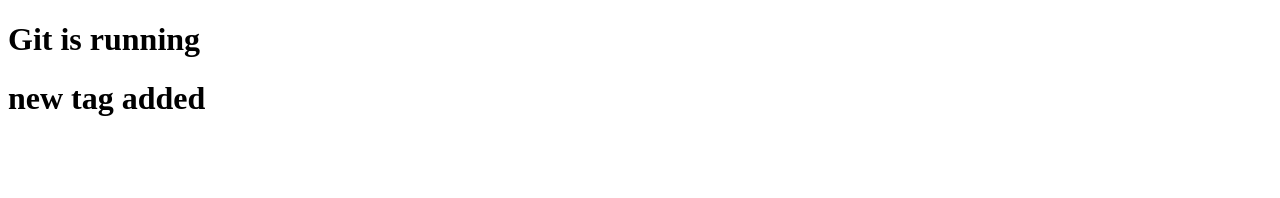
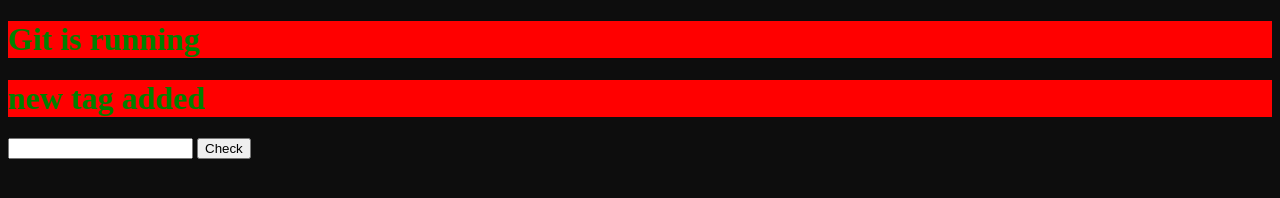
Before and after one commit to ij7ja/GNC_2026, a website: page index.html in a window 1280 px wide. Drawn offline with Linux system fonts and the light colour scheme.

Commit message:
changes some tweaks

```diff
--- a/index.html
+++ b/index.html
@@ -4,11 +4,20 @@
     <meta charset="UTF-8">
     <meta name="viewport" content="width=device-width, initial-scale=1.0">
     <title>Node js</title>
-    <link rel="stylesheet" href="">
+    <link rel="stylesheet" href="style.css">
 </head>
 <body>
     <h1>Git is running</h1>
     <h1>new tag added</h1>
 
+
+
+    <input id="num1" type="number" required>
+    <button onclick="divisible()">Check</button>
+    <p id="demo"></p>
+
+
+    <script src="./javascript/script.js"></script>
+
 </body>
 </html>
--- /dev/null
+++ b/javascript/script.js
@@ -0,0 +1,26 @@
+console.log('Java script is running');
+
+let name = 'Shabab';
+console.log(typeof name);
+
+
+function divisible(){
+    num1 = document.getElementById('num1').value;
+    display = document.getElementById('demo');
+
+    let i;
+
+    if(num1 % 3 == 0){
+        display.innerHTML = "Divisible by 3";
+        console.log("Divisible by 3");
+    }
+
+    else{
+        for(i = 1; i <= 10; i++){
+            display.innerHTML = "Not divisible";
+            console.log("Not divisible by 3");
+
+        }
+
+    }
+}
--- a/style.css
+++ b/style.css
@@ -1,3 +1,7 @@
+body{
+    background-color: hsl(0, 0%, 5%);
+    color: hsl(0, 0%, 95%);
+}
 h1{
     color: green;
     background-color: red;
```
Also changed, not shown: package.json (line endings or trailing spaces).
